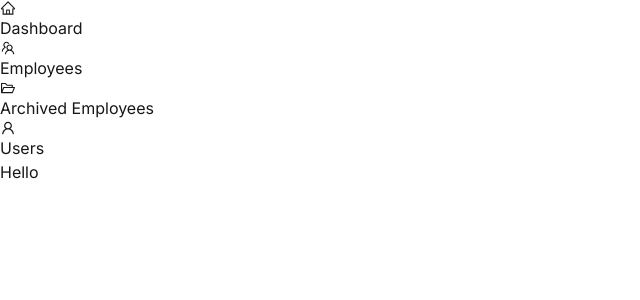
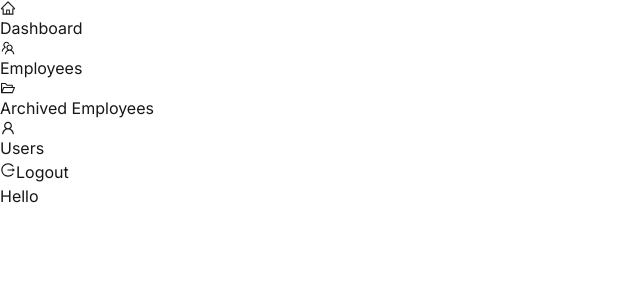
Before and after one commit to motaz99/motaz-commerce-frontend, a Next.js app: page / in a window 1280 px wide. Shown: the top 300 px of the page, without its empty margins (0-640 px from the left). Built offline with nearby package versions, Linux system fonts and the light colour scheme.

Commit message:
refactor: unit the logout button in the Sidebar

```diff
--- a/src/app/components/Logout.jsx
+++ b/src/app/components/Logout.jsx
@@ -1,13 +1,15 @@
 'use client';
 
+import { useState } from 'react';
 import { useRouter } from 'next/navigation';
+import { AiOutlineLogout } from 'react-icons/ai';
 
 export default function Logout() {
+  const [showModal, setShowModal] = useState(false);
   const router = useRouter();
 
   const handleLogout = async () => {
     try {
-
       const res = await fetch('/api/auth/logout', {
         method: 'POST',
         credentials: 'include',
@@ -24,11 +26,44 @@ export default function Logout() {
   };
 
   return (
-    <button
-      onClick={handleLogout}
-      className="px-4 py-2 bg-red-600 text-white rounded-md hover:bg-red-700 focus:outline-none focus:ring-2 focus:ring-red-400 focus:ring-offset-2"
-    >
-      Logout
-    </button>
+    <>
+      <div className="relative group">
+        <button
+          onClick={() => setShowModal(true)}
+          className="flex items-center justify-center w-10 h-10 bg-red-500 text-white rounded-full hover:bg-red-900 focus:outline-none"
+          aria-label="Logout"
+        >
+          <AiOutlineLogout className="w-6 h-6" />
+        </button>
+
+        <span className="absolute bottom-14 transform  px-3 py-3 text-xs text-white bg-black rounded shadow-lg opacity-0 group-hover:opacity-100 transition-opacity">
+          Logout
+        </span>
+      </div>
+
+      {showModal && (
+        <div className="fixed inset-0 z-50 flex items-center justify-center bg-black bg-opacity-50">
+          <div className="bg-white rounded-lg shadow-xl p-6 w-80">
+            <h2 className="text-lg font-semibold text-gray-800">Confirm Logout</h2>
+            <p className="mt-2 text-sm text-gray-600">Are you sure you want to log out?</p>
+
+            <div className="flex justify-end mt-4">
+              <button
+                onClick={() => setShowModal(false)}
+                className="px-4 py-2 mr-2 text-gray-600 bg-gray-200 rounded hover:bg-gray-300"
+              >
+                Cancel
+              </button>
+              <button
+                onClick={handleLogout}
+                className="px-4 py-2 text-white bg-red-600 rounded hover:bg-red-700"
+              >
+                Logout
+              </button>
+            </div>
+          </div>
+        </div>
+      )}
+    </>
   );
 }
--- a/src/app/components/Sidebar.jsx
+++ b/src/app/components/Sidebar.jsx
@@ -1,6 +1,7 @@
 import Link from 'next/link';
-import { AiOutlineHome, AiOutlineTeam, AiOutlineFolderOpen, AiOutlineUser } from 'react-icons/ai';
+import { AiOutlineHome, AiOutlineTeam, AiOutlineFolderOpen, AiOutlineUser, AiOutlineLogout } from 'react-icons/ai';
 import { usePathname } from 'next/navigation';
+import Logout from './Logout';
 
 export default function Sidebar() {
   const pathname = usePathname();
@@ -15,7 +16,7 @@ export default function Sidebar() {
   return (
     <aside
       id="default-sidebar"
-      className="fixed top-0 left-0 z-40 w-64 h-screen bg-gray-50 dark:bg-gray-800"
+      className="fixed top-0 left-0 z-40 w-64 h-screen bg-gray-50 dark:bg-gray-800 flex flex-col justify-between"
       aria-label="Sidebar"
     >
       <div className="h-full px-3 py-4 overflow-y-auto">
@@ -40,6 +41,9 @@ export default function Sidebar() {
           })}
         </ul>
       </div>
+      <div className="p-4 border-t border-gray-200 dark:border-gray-700">
+        <Logout />
+      </div>
     </aside>
   );
 }
--- a/src/app/employees/archived-employees/page.jsx
+++ b/src/app/employees/archived-employees/page.jsx
@@ -2,7 +2,6 @@
 
 import { useState, useEffect } from 'react';
 import { useRouter } from "next/navigation";
-import Logout from '../../components/Logout';
 import EmployeeDeleteModal from '../../models/EmployeeDeleteModal';
 import EmployeeDetailsModal from '../../models/EmployeeDetailsModal';
 import EmployeeArchiveToggleModal from '../../models/EmployeeArchiveToggleModal';
@@ -180,7 +179,6 @@ export default function ArchivedEmployees() {
           onCancel={handleCancelArchive}
         />
       )}
-      <Logout />
     </div>
   );
 }
--- a/src/app/employees/page.jsx
+++ b/src/app/employees/page.jsx
@@ -2,7 +2,6 @@
 
 import { useState, useEffect } from 'react';
 import { useRouter } from "next/navigation";
-import Logout from '../components/Logout';
 import EmployeeDeleteModal from '../models/EmployeeDeleteModal';
 import EmployeeDetailsModal from '../models/EmployeeDetailsModal';
 import EmployeeAddModal from '../models/EmployeeAddModal';
@@ -203,7 +202,6 @@ export default function Employees() {
           onCancel={handleCancelArchive}
         />
       )}
-      <Logout />
     </div>
   );
 }
```
